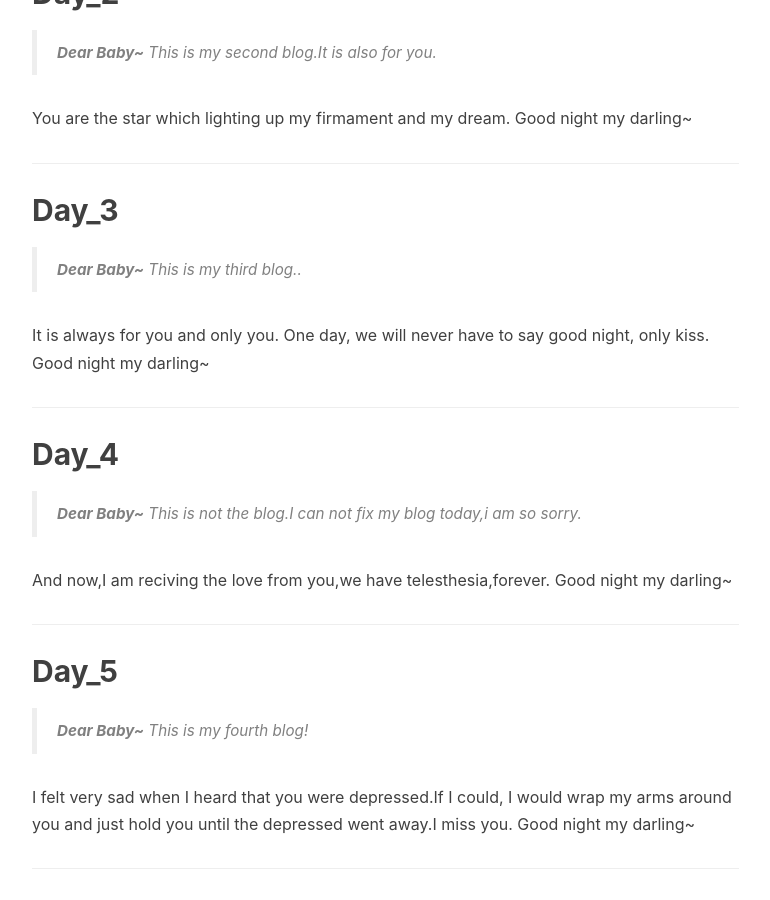
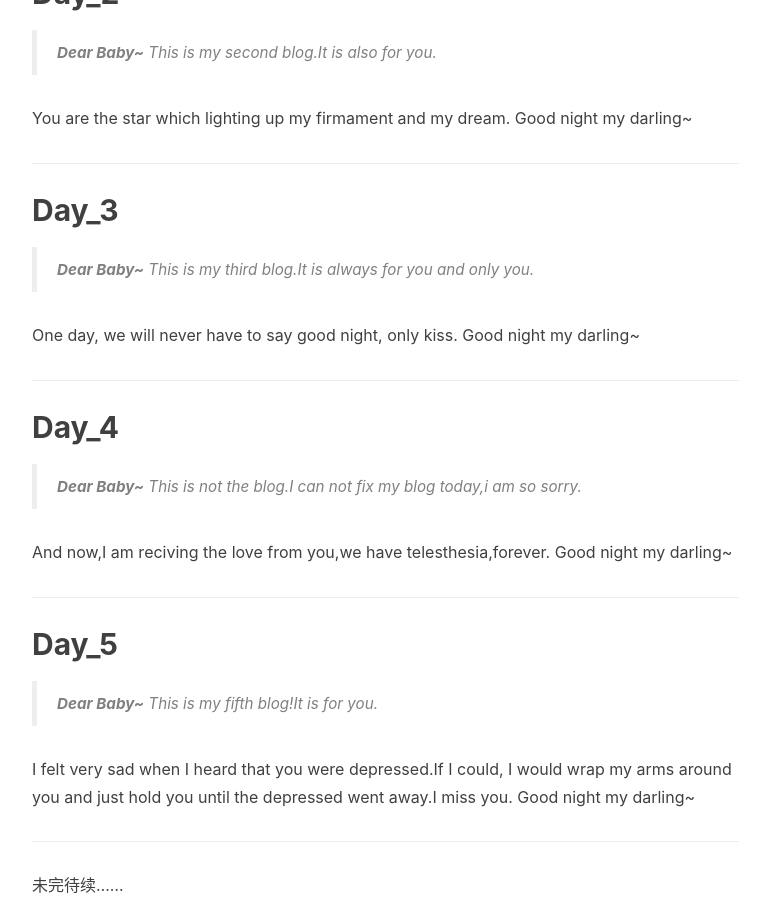
Before and after one commit to Big1ce/Big1ce.github.io, a Jekyll site: the page built from _posts/2019-08-16-good-night.markdown, in a window 1280 px wide and 900 px high, scrolled down 1286 px. Shown: the whole window, without its empty margins (233-1003 px from the left). Built offline with Jekyll 4.4.1, drawn with Linux system fonts in a browser that asks for light colours; nearby versions of some CDN libraries; comment, search, counter and statistics services are not loaded.

Commit message:
change_post_day_5

```diff
--- a/_posts/2019-08-16-good-night.markdown
+++ b/_posts/2019-08-16-good-night.markdown
@@ -53,10 +53,10 @@
 ## Day_3
 
 
-> **Dear Baby~** This is my third blog..
+> **Dear Baby~** This is my third blog.It is always for you and only you.
 
 
-It is always for you and only you. One day, we will never have to say good night, only kiss. Good night my darling~
+One day, we will never have to say good night, only kiss. Good night my darling~
 
 ---
 <p id = "Day_4"></p>
@@ -75,7 +75,7 @@
 ## Day_5
 
 
-> **Dear Baby~** This is my fourth blog!
+> **Dear Baby~** This is my fifth blog!It is for you.
 
 
 I felt very sad when I heard that you were depressed.If I could, I would wrap my arms around you and just hold you until the depressed went away.I miss you. Good night my darling~
```
